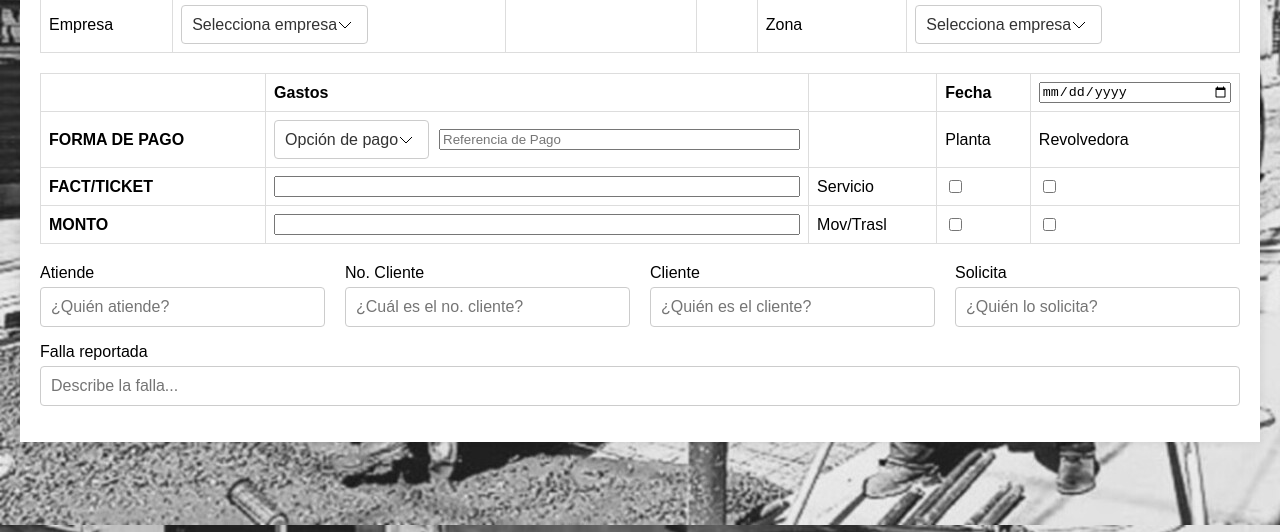
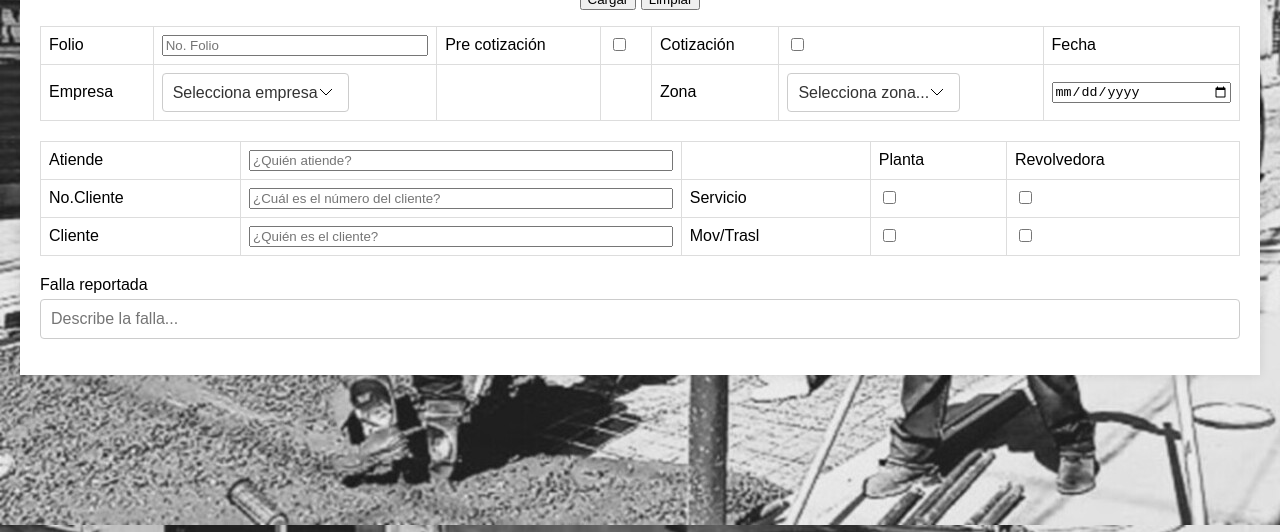
Before and after one commit to OctavioMenGom/ISI_OP3, a plain HTML site: page index.html in a window 1280 px wide. Shown: the part 318-850 px from the top of the page. Drawn offline with Linux system fonts and the light colour scheme; a script that the page names is missing.

Commit message:
Update index.html

```diff
--- a/index.html
+++ b/index.html
@@ -53,59 +53,47 @@
                         <td><input type="checkbox" name="Pre cotización" value="pre-cotizacion"></td>
                         <td>Cotización</td>
                         <td><input type="checkbox" name="Cotización" value="Cotización" /></td>
-
+                        <td>Fecha</td>
 
                     </tr>
                     <tr>
                         <td>Empresa</td>
-                        <td>                            <div style="display: flex; align-items: center;">
+                        <td>
+                            <div style="display: flex; align-items: center;">
                             <select id="empresa_options" name="empresa_options" class="dropdown">
                                 <option value="null">Selecciona empresa</option>
                                 <option value="ISI">ISI</option>
                                 <option value="MSC">MSC</option>
                                 <option value="BSC">MIC</option>
-                                <option value="ISIN">ISIN</option>
                             </select>
-                        </div></td>
+                        </div>
+                        </td>
                         <td></td>
                         <td></td>
                         <td>Zona</td>
                         <td>
                             <div style="display: flex; align-items: center;">
                                 <select id="empresa_options" name="empresa_options" class="dropdown">
-                                    <option value="null">Selecciona empresa</option>
-                                    <option value="ISI">ISI</option>
-                                    <option value="MSC">MSC</option>
-                                    <option value="BSC">MIC</option>
-                                    <option value="ISIN">ISIN</option>
+                                    <option value="null">Selecciona zona...</option>
+                                    <option value="Puebla">PUE</option>
+                                    <option value="Queretaro">QRO</option>
                                 </select>
                             </div>
+                        </td>
+                        <td>
+                        <input type="date"/>
+                        </td>
+                    </tr>
 
-                        </td>
-
-                    </tr>
                  </table>
              </div>
 
             <table border="1">
                 <tr>
-                    <th></th>
-                    <th>Gastos</th>
-                    <th></th>
-                    <th>Fecha</th>
-                    <th><input type="date"/></th>
-                </tr>
-                <tr>
-                    <td><b>FORMA DE PAGO</b></td>
+                    <td>Atiende</td>
                     <td>
                         <div style="display: flex; align-items: center;">
-                            <select id="pago_options1" name="pago_options1" class="dropdown" style="margin-right: 10px;">
-                                <option value="null">Opción de pago</option>
-                                <option value="tarjeta">Tarjeta</option>
-                                <option value="efectivo">Efectivo</option>
-                                <option value="transferencia">Transferencia</option>
-                            </select>
-                            <input type="text" id="ReferenciaDePago" name="ReferenciaDePago" placeholder="Referencia de Pago">
+                            <input type="text" id="IDtrabajador" name="IDtrabajador" placeholder="¿Quién atiende?">
                         </div>
                     </td>
                     <td>
@@ -115,41 +103,20 @@
                     <td>Revolvedora</td>
                 </tr>
                 <tr>
-                    <td><b>FACT/TICKET</b></td>
-                    <td><input type="text" name="input2_row0" /></td>
+                    <td>No.Cliente</td>
+                    <td><input type="text" id="IDCliente"name="IDCliente" placeholder="¿Cuál es el número del cliente?"/></td>
                     <td>Servicio</td>
                     <td><input type="checkbox"/></td>
                     <td><input type="checkbox"/></td>
                 </tr>
                 <tr>
-                    <td><b>MONTO</b></td>
-                    <td><input type="text" id="totalMonto" name="totalMonto" readonly/></td>
+                    <td>Cliente</td>
+                    <td><input type="text" id="Cliente" name="Cliente" placeholder="¿Quién es el cliente?"/></td>
                     <td>Mov/Trasl</td>
                     <td><input type="checkbox"/></td>
                     <td><input type="checkbox"/></td>
                 </tr>
             </table>
-             <div class="input-list">
-                <div class="input-container">
-                    <label for="atiende">Atiende</label>
-                    <input type="number" id="atiende" name="nombre_atiende" placeholder="¿Quién atiende?">
-                </div>
-
-                <div class="input-container">
-                    <label for="número Cliente">No. Cliente</label>
-                    <input type="number" id="número cliente" name="número_cliente" placeholder="¿Cuál es el no. cliente?">
-                </div>
-
-                <div class="input-container">
-                    <label for="cliente">Cliente</label>
-                    <input type="text" id="cliente" name="cliente" placeholder="¿Quién es el cliente?">
-                </div>
-
-                <div class="input-container">
-                    <label for="solicita">Solicita</label>
-                    <input type="text" id="solicita" name="nombre_solicitante" placeholder="¿Quién lo solicita?">
-                </div>
-            </div>
             <p></p>
             <div class="input-list">
                 <div class="input-container">
```
